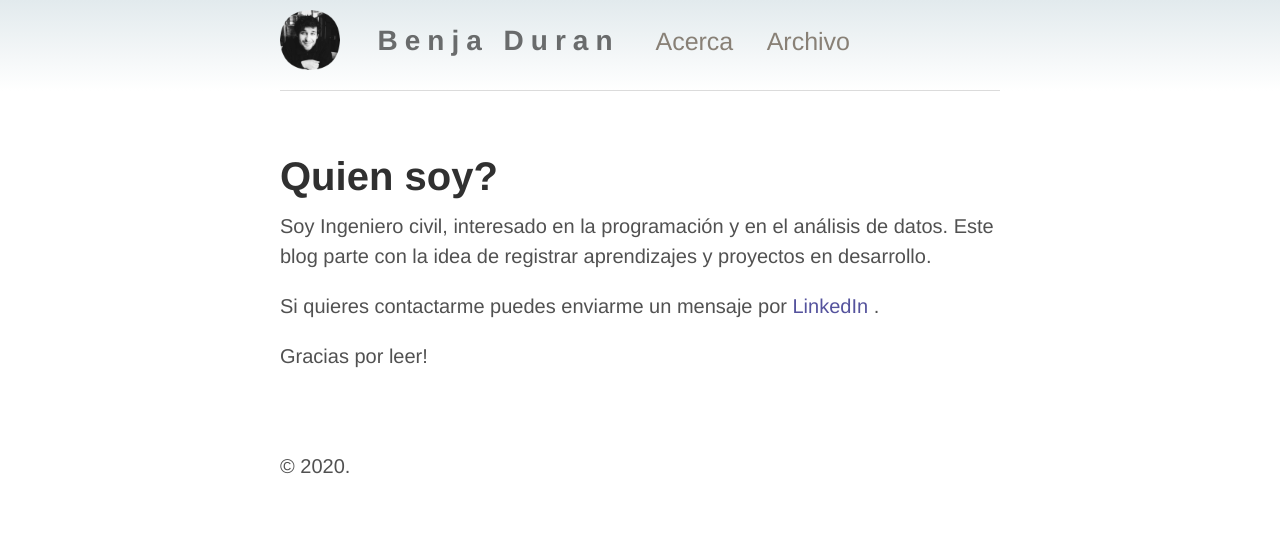
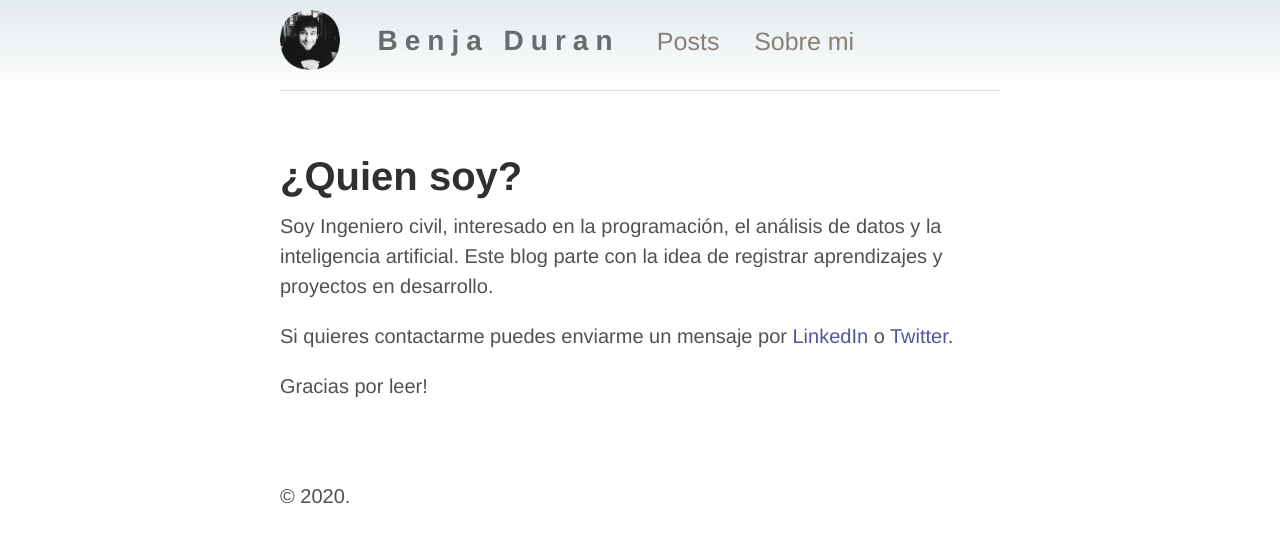
Before and after one commit to benjad/benjad.github.io, a Jekyll site: the page built from about.md, in a window 1280 px wide. Shown: the top 543 px of the page. Built offline with Jekyll 4.4.1, drawn with Linux system fonts in a browser that asks for light colours; Markdown is read by kramdown in place of the engine named in the settings.

Commit message:
update about section

```diff
--- a/_config.yml
+++ b/_config.yml
@@ -24,7 +24,7 @@ github:
   repo:           https://github.com/benjad/benjad.github.io
 
  # This is the list of pages to incldue in the header of the website.
-pages_list:       {'Acerca':'/about','Archivo':'/archive'}
+pages_list:       {'Posts':'/archive','Sobre mi':'/about'}
 
 +safe: true
 +lsi: false
--- a/about.md
+++ b/about.md
@@ -1,11 +1,11 @@
 ---
 layout: page
-title: Quien soy?
+title: ¿Quien soy?
 ---
 
-Soy Ingeniero civil, interesado en  la programación y en el análisis de datos.
+Soy Ingeniero civil, interesado en  la programación, el análisis de datos y la inteligencia artificial.
 Este blog parte con la idea de registrar aprendizajes y proyectos en desarrollo.
 
-Si quieres contactarme puedes enviarme un mensaje por [LinkedIn](https://cl.linkedin.com/pub/benjamín-durán-pérez/5a/807/ba5) .
+Si quieres contactarme puedes enviarme un mensaje por [LinkedIn](https://cl.linkedin.com/pub/benjamín-durán-pérez/5a/807/ba5) o [Twitter](https://twitter.com/benjaDn).
 
 Gracias por leer!
```
